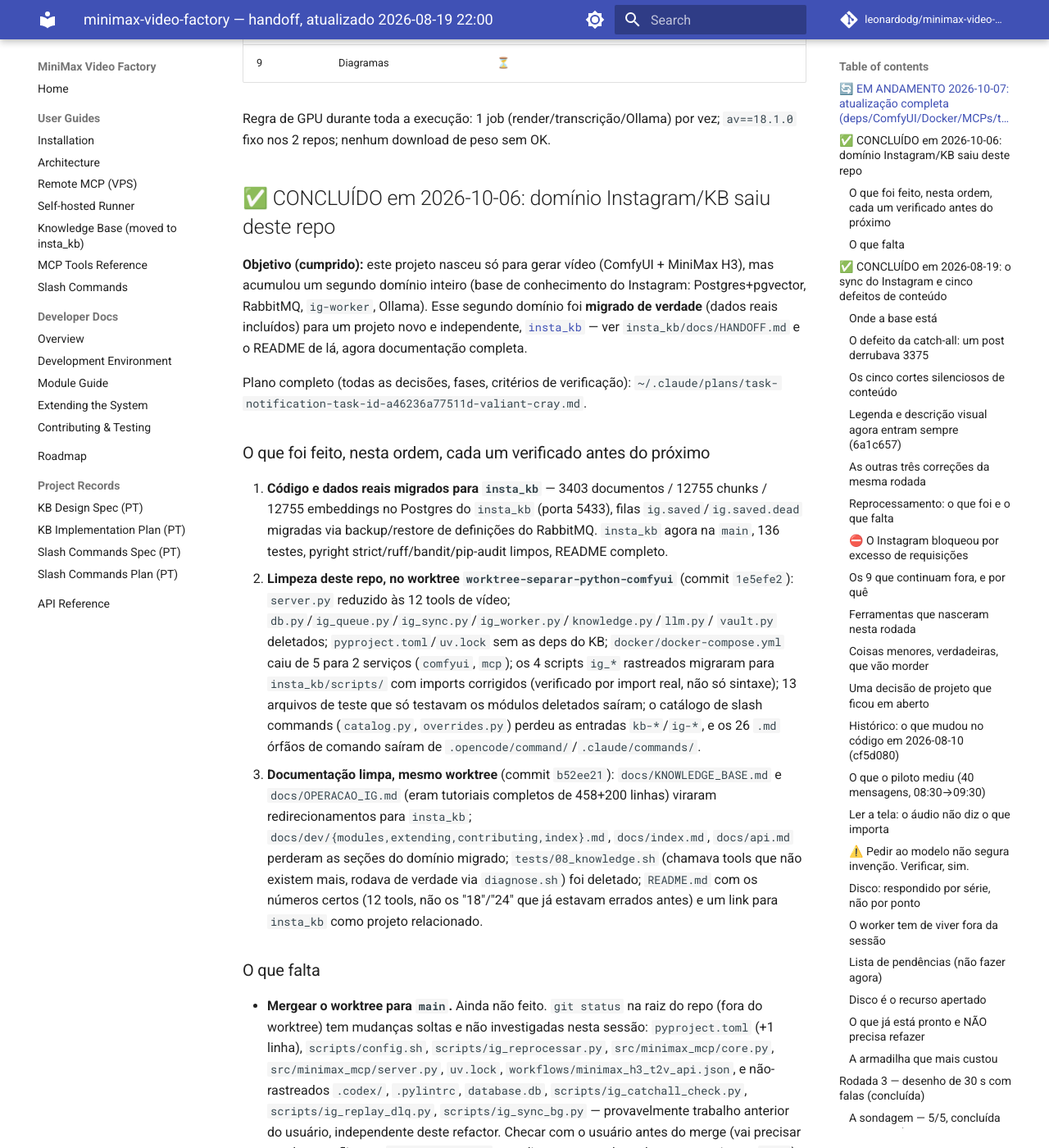
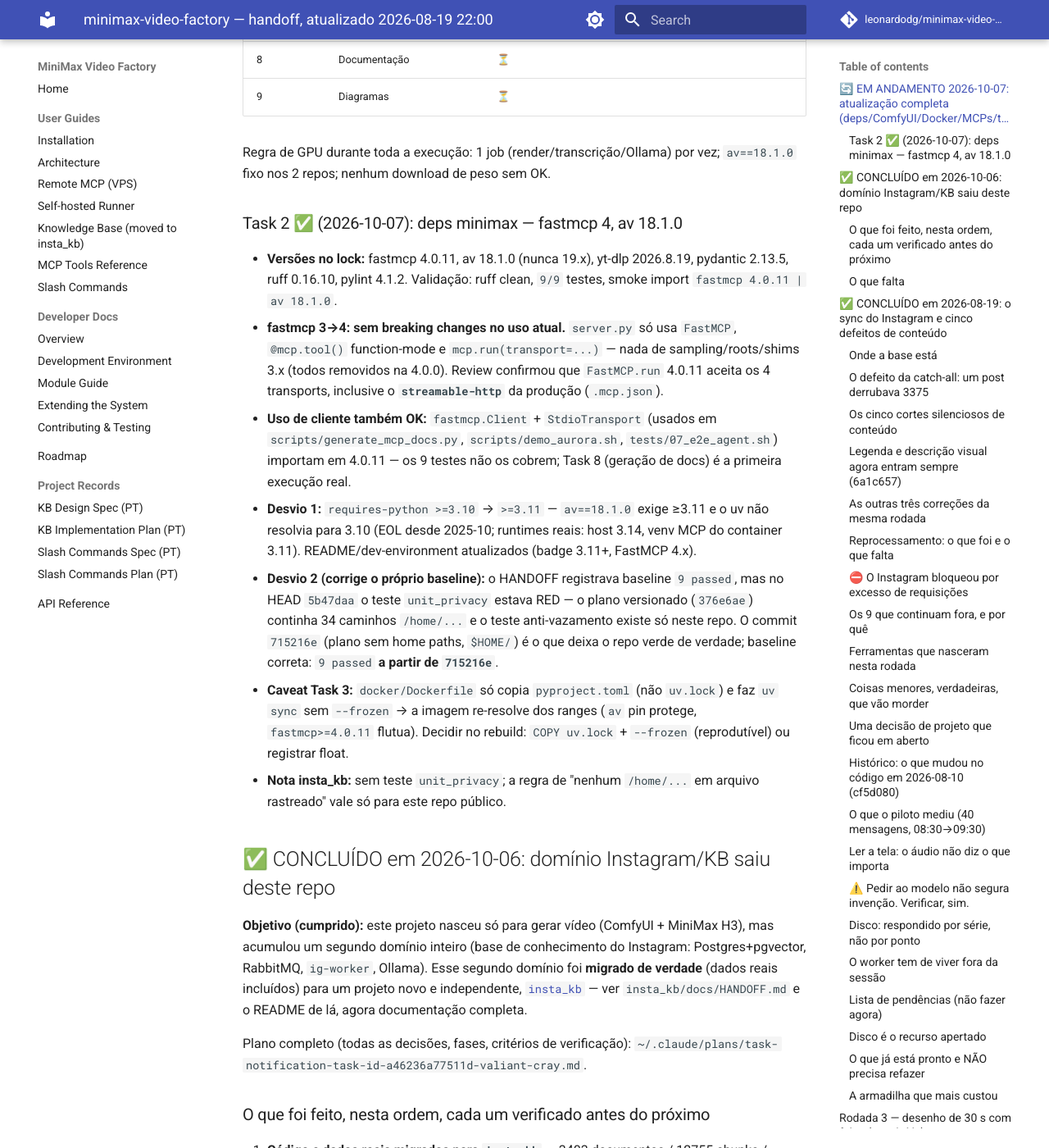
Before and after one commit to leonardodg/minimax-video-factory, an MkDocs documentation site: the page built from docs/HANDOFF.md, in a window 1280 px wide and 1400 px high, scrolled down 1174 px. Shown: the whole window at 82% size. Built offline with MkDocs 1.6.1 and Material for MkDocs 9.7.7, drawn with Linux system fonts in a browser that asks for light colours; comment, search, counter and statistics services are not loaded; some of the changed text lies outside the part shown.

Commit message:
docs: Task 2 concluída — handoff + tabela do plano
- versões/validações, desvios (requires-python>=3.11, baseline privacy),
  caveat uv.lock para a Task 3, cliente fastmcp 4 OK para a Task 8
- linha 2 da tabela marcada ✅ nas 3 cópias do plano

```diff
--- a/docs/HANDOFF.md
+++ b/docs/HANDOFF.md
@@ -24,8 +24,8 @@
 | Task | Descrição | Status | Evidência |
 |---|---|---|---|
 | 0 | Commits pendentes + baseline + cópias do plano | ✅ | baseline `9 passed`; commits `44b6406` (INT8/nvfp4), `4b34bd2` (MCP_TOOLS), `376e6ae` (plano) |
-| 1 | Deps insta_kb | ⏳ | |
-| 2 | Deps minimax | ⏳ | |
+| 1 | Deps insta_kb | ✅ | no repo `insta_kb` (`58e8093`+`d034fd0`); ver HANDOFF de lá |
+| 2 | Deps minimax | ✅ | `fastmcp>=4.0.11`+`av==18.1.0`+`requires-python>=3.11`; commits `715216e`+`83c8454` |
 | 3 | ComfyUI v0.39.1 + nodes + pesos | ⏳ | |
 | 4 | Docker insta_kb (Parte B) | ⏳ | |
 | 5 | MCPs do OpenCode | ⏳ | |
@@ -36,6 +36,37 @@
 
 Regra de GPU durante toda a execução: 1 job (render/transcrição/Ollama) por
 vez; `av==18.1.0` fixo nos 2 repos; nenhum download de peso sem OK.
+
+### Task 2 ✅ (2026-10-07): deps minimax — fastmcp 4, av 18.1.0
+
+- **Versões no lock:** fastmcp 4.0.11, av 18.1.0 (nunca 19.x), yt-dlp
+  2026.8.19, pydantic 2.13.5, ruff 0.16.10, pylint 4.1.2. Validação:
+  ruff clean, `9/9` testes, smoke import `fastmcp 4.0.11 | av 18.1.0`.
+- **fastmcp 3→4: sem breaking changes no uso atual.** `server.py` só usa
+  `FastMCP`, `@mcp.tool()` function-mode e `mcp.run(transport=...)` — nada
+  de sampling/roots/shims 3.x (todos removidos na 4.0.0). Review confirmou
+  que `FastMCP.run` 4.0.11 aceita os 4 transports, inclusive o
+  **`streamable-http`** da produção (`.mcp.json`).
+- **Uso de cliente também OK:** `fastmcp.Client` + `StdioTransport`
+  (usados em `scripts/generate_mcp_docs.py`, `scripts/demo_aurora.sh`,
+  `tests/07_e2e_agent.sh`) importam em 4.0.11 — os 9 testes não os cobrem;
+  Task 8 (geração de docs) é a primeira execução real.
+- **Desvio 1:** `requires-python >=3.10` → `>=3.11` — `av==18.1.0` exige
+  ≥3.11 e o uv não resolvia para 3.10 (EOL desde 2025-10; runtimes reais:
+  host 3.14, venv MCP do container 3.11). README/dev-environment
+  atualizados (badge 3.11+, FastMCP 4.x).
+- **Desvio 2 (corrige o próprio baseline):** o HANDOFF registrava baseline
+  `9 passed`, mas no HEAD `5b47daa` o teste `unit_privacy` estava RED — o
+  plano versionado (`376e6ae`) continha 34 caminhos `/home/...` e o teste
+  anti-vazamento existe só neste repo. O commit `715216e` (plano sem home
+  paths, `$HOME/`) é o que deixa o repo verde de verdade; baseline correta:
+  `9 passed` **a partir de `715216e`**.
+- **Caveat Task 3:** `docker/Dockerfile` só copia `pyproject.toml` (não
+  `uv.lock`) e faz `uv sync` sem `--frozen` → a imagem re-resolve dos
+  ranges (`av` pin protege, `fastmcp>=4.0.11` flutua). Decidir no rebuild:
+  `COPY uv.lock` + `--frozen` (reprodutível) ou registrar float.
+- **Nota insta_kb:** sem teste `unit_privacy`; a regra de "nenhum
+  `/home/...` em arquivo rastreado" vale só para este repo público.
 
 ## ✅ CONCLUÍDO em 2026-10-06: domínio Instagram/KB saiu deste repo
 
```
Also changed, not shown: docs/PLANO_ATUALIZACAO.md (+1 -1 lines).
